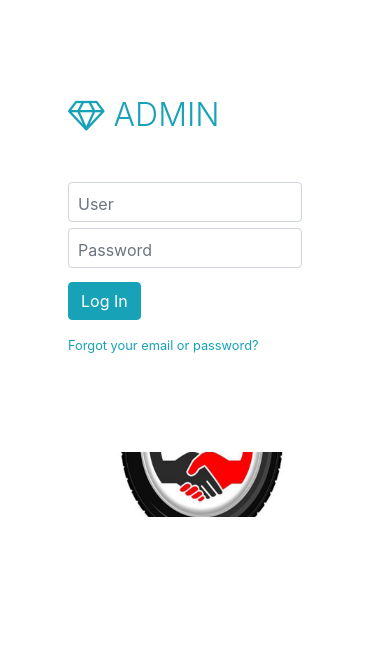
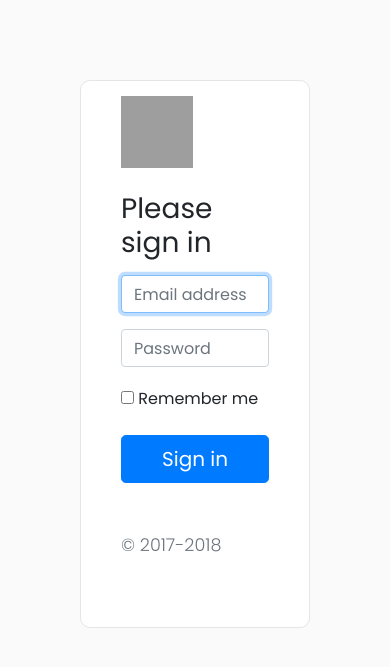
Before and after one commit to newbies4/fighting, a CodeIgniter app: page /fighting/index.php/admin_controller/admin_login in a window 390 px wide. Shown: the top 667 px of the page. Run offline with CodeIgniter, Linux system fonts and the light colour scheme; some libraries are stand-ins or nearby versions; grey boxes are pictures that could not be loaded.

Commit message:
add employee is working, added login form

```diff
--- a/application/config/autoload.php
+++ b/application/config/autoload.php
@@ -89,7 +89,7 @@ $autoload['drivers'] = array();
 |
 |	$autoload['helper'] = array('url', 'file');
 */
-$autoload['helper'] = array('url', 'form');
+$autoload['helper'] = array('url', 'form', 'array');
 
 /*
 | -------------------------------------------------------------------
--- a/application/controllers/Admin_controller.php
+++ b/application/controllers/Admin_controller.php
@@ -64,7 +64,10 @@ class Admin_controller extends CI_Controller {
 
 	public function admin_login()
 	{
+
+		$this->load->view('layouts/header');
 		$this->load->view('admin/admin_login');
+		$this->load->view('layouts/footer');
 	}
 	public function add_customer()
 	{
--- a/application/views/admin/admin_login.php
+++ b/application/views/admin/admin_login.php
@@ -1,52 +1,21 @@
-<!DOCTYPE html>
-<html>
-
-<head>
-    <meta charset="utf-8">
-    <meta name="viewport" content="width=device-width, initial-scale=1.0, shrink-to-fit=no">
-    <title>admin side</title>
-    <link rel="stylesheet" href="<?php echo base_url();?>assets/bootstrap/css/bootstrap.min.css?h=32835fe3d6495f9113704e1390ca5b0d">
-    <link rel="stylesheet" href="<?php echo base_url();?>assets/fonts/font-awesome.min.css">
-    <link rel="stylesheet" href="<?php echo base_url();?>assets/css/-Login-form-Page-BS4-.css?h=8917ed24363311d6deb0e3de10c0c1d1">
-    <link rel="stylesheet" href="<?php echo base_url();?>assets/css/breadcrumb.css?h=eca7075e56a73a3612905c6d8191324f">
-    <link rel="stylesheet" href="<?php echo base_url();?>assets/css/Contact-Form-Clean.css?h=c942239c91f94a6b90d67fb2496c21bf">
-    <link rel="stylesheet" href="<?php echo base_url();?>assets/css/Data-Table-1.css?h=71f79ecfb6de2ac09d4f4c6f4b749319">
-    <link rel="stylesheet" href="<?php echo base_url();?>assets/css/Data-Table.css?h=71f79ecfb6de2ac09d4f4c6f4b749319">
-    <link rel="stylesheet" href="https://cdn.datatables.net/1.10.15/css/dataTables.bootstrap.min.css">
-    <link rel="stylesheet" href="<?php echo base_url();?>assets/css/modal.css?h=de99756ed075a6ec1da0ef3031e6e7cf">
-    <link rel="stylesheet" href="<?php echo base_url();?>assets/css/Navigation-Clean.css?h=3d359cf00afe1d7b8d5c5d8e7cba9844">
-    <link rel="stylesheet" href="<?php echo base_url();?>assets/css/Panel-Body.css?h=20c065d46cd1fea8ebe3e85eb1f924b5">
-    <link rel="stylesheet" href="<?php echo base_url();?><?php echo base_url();?>assets/css/Panel.css?h=8c2b63a5491790d9f517499a1b9d0cc5">
-    <link rel="stylesheet" href="<?php echo base_url();?>assets/css/Sidebar-Menu-1.css?h=adf8fd0aa4cdf75c6dfc78989ffd7748">
-    <link rel="stylesheet" href="<?php echo base_url();?>assets/css/Table-With-Search-1.css?h=70e12aa61bd6652a1b6ca0664ec38c0d">
-    <link rel="stylesheet" href="<?php echo base_url();?>assets/css/Table-With-Search.css?h=604cb4e2e523f88e3270d5f1dbcb81fa">
-</head>
-
-<body>
-    <div class="">
-        <div class="row mh-500vh">
-            <div class="col-10 col-sm-8 col-md-6 col-lg-6 offset-1 offset-sm-2 offset-md-3 offset-lg-0 align-self-center d-lg-flex align-items-lg-center align-self-lg-stretch bg-white p-5 rounded rounded-lg-0 my-5 my-lg-0" id="login-block">
-                <div class="m-auto w-lg-75 w-xl-50">
-                    <h2 class="text-info font-weight-light mb-5"><i class="fa fa-diamond"></i>&nbsp;ADMIN</h2>
-                    <form>
-                        <div class="form-group"><label class="text-secondary">User</label><input class="form-control" type="text" required="" pattern="[a-z0-9._%+-]+@[a-z0-9.-]+\.[a-z]{2,15}$" inputmode="email"></div>
-                        <div class="form-group"><label class="text-secondary">Password</label><input class="form-control" type="password" required=""></div><button class="btn btn-info mt-2" type="submit">Log In</button></form>
-                    <p class="mt-3 mb-0"><a href="#" class="text-info small">Forgot your email or password?</a></p>
-                </div>
-            </div>
-            <div class="col-lg-6 d-flex align-items-end" id="bg-block" style="background-image:url(&quot;<?php echo base_url();?>assets/img/car_rental.jpg?h=7144c9ada1771cff05ccc6b475591ffa&quot;);background-size:cover;background-position:center center;">
-                <p class="ml-auto small text-dark mb-2"><br><a href="https://unsplash.com/photos/v0zVmWULYTg?utm_source=unsplash&amp;utm_medium=referral&amp;utm_content=creditCopyText" target="_blank" class="text-dark"><br></a><br></p>
-            </div>
-        </div>
+<div class="admin-login-wrapper">
+<form class="admin-login-form-signin">
+    <img class="mb-4" src="../../assets/brand/bootstrap-solid.svg" alt="" width="72" height="72">
+    <h1 class="h3 mb-3 font-weight-normal">Please sign in</h1>
+    <div class="form-group">
+        <label for="inputEmail" class="sr-only">Email address</label>
+        <input type="email" id="inputEmail" class="form-control" placeholder="Email address" required autofocus>
     </div>
-    <script src="<?php echo base_url();?>assets/js/jquery.min.js?h=1dd785e1de9a32e236b624ae268bb803"></script>
-    <script src="<?php echo base_url();?>assets/bootstrap/js/bootstrap.min.js?h=2394c9ffd5558f411ffdc3326e9a8962"></script>
-    <script src="https://cdn.datatables.net/1.10.15/js/jquery.dataTables.min.js"></script>
-    <script src="https://cdn.datatables.net/1.10.15/js/dataTables.bootstrap.min.js"></script>
-    <script src="<?php echo base_url();?>assets/js/label.js?h=0597ac31c002d7ed04b09b4f4d0104ca"></script>
-    <script src="<?php echo base_url();?>assets/js/modal.js?h=106753b11d10f7ee179d9c47f414662d"></script>
-    <script src="<?php echo base_url();?>assets/js/Sidebar-Menu.js?h=799b9a88f11384c3d5b19774a5e8d1ed"></script>
-    <script src="<?php echo base_url();?>assets/js/Table-With-Search.js?h=aeb9a0ac8b6cc9ec2e3b9cc3add2f239"></script>
-</body>
-
-</html>
+    <div class="form-group">
+        <label for="inputPassword" class="sr-only">Password</label>
+        <input type="password" id="inputPassword" class="form-control" placeholder="Password" required>
+    </div>
+    <div class="checkbox mb-3">
+    <label>
+        <input type="checkbox" value="remember-me"> Remember me
+    </label>
+    </div>
+    <button class="btn btn-lg btn-primary btn-block" type="submit">Sign in</button>
+    <p class="mt-5 mb-3 text-muted">&copy; 2017-2018</p>
+</form>
+</div>
--- a/assets/css/styles.css
+++ b/assets/css/styles.css
@@ -176,6 +176,31 @@ a.article:hover {
 }
 
 /* ---------------------------------------------------
+    ADMIN LOGIN
+----------------------------------------------------- */
+
+.admin-login-wrapper {
+  margin: 80px;
+}
+.admin-login-form-signin {
+  max-width: 380px;
+  margin: 0 auto;
+  background-color: #fff;
+  padding: 15px 40px 50px;
+  border: 1px solid #e5e5e5;
+  border-radius: 10px;
+}
+.admin-login-form-signin .admin-login-form-signin-heading, .admin-login-form-signin .checkbox {
+  margin-bottom: 30px;
+}
+.admin-login-form-signin input[type="text"], .admin-login-form-signin input[type="password"] {
+  margin-bottom: 20px;
+}
+.admin-login-form-signin .admin-login-form-control {
+  padding: 10px;
+}
+
+/* ---------------------------------------------------
     MEDIAQUERIES
 ----------------------------------------------------- */
 
```
Also changed, not shown: application/controllers/Employee_controller.php (+19 -1 lines), application/models/Employee_model.php (+13 -0 lines).
